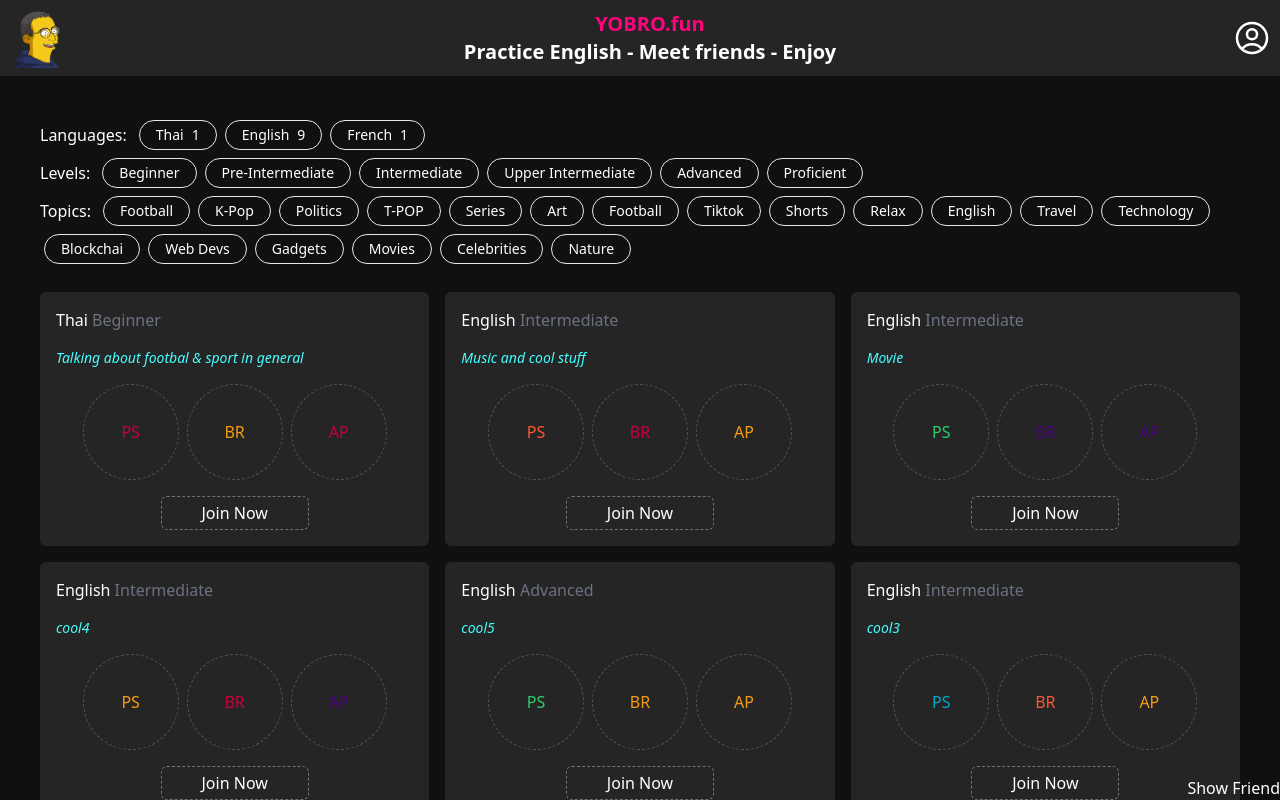
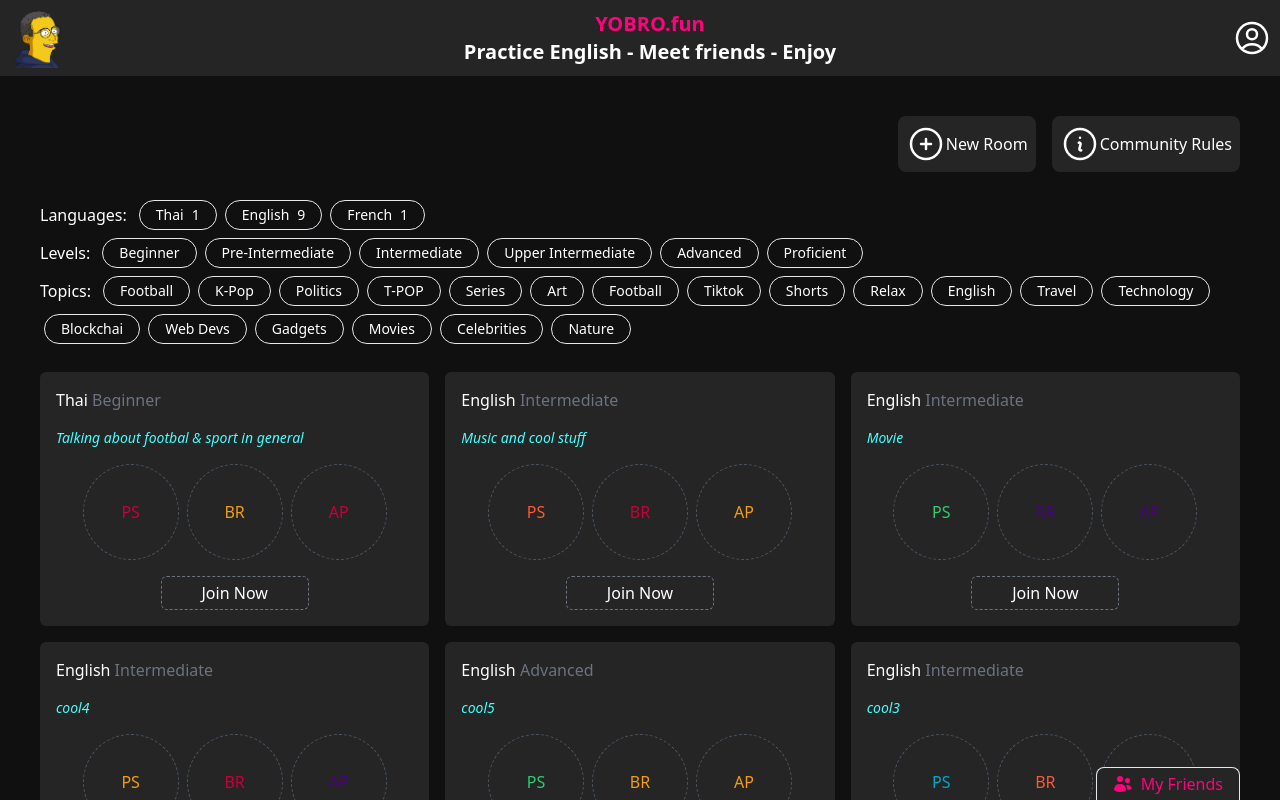
Before and after one commit to goffxnca/yallyo-web, a Next.js app: page / in a window 1280 px wide. Shown: the top 800 px of the page. Built offline with nearby package versions, Linux system fonts and the light colour scheme.

Commit message:
adjust friend list

```diff
--- a/src/components/Avatar.tsx
+++ b/src/components/Avatar.tsx
@@ -4,11 +4,15 @@ import { useEffect, useState } from "react";
 
 interface Props {
   name: string;
+  size: "sm" | "md" | "lg";
 }
 
-const Avatar = ({ name }: Props) => {
+const Avatar = ({ name, size }: Props) => {
   const nameAbbr = convertFullnameToAbbr(name);
   const [bgColor, setBgColor] = useState("white");
+
+  const avatarSize =
+    size === "sm" ? "w-10 h-10" : size === "md" ? "w-16 h-16" : "w-24 h-24";
 
   useEffect(() => {
     const randomBgColor = getRandomColor();
@@ -16,7 +20,7 @@ const Avatar = ({ name }: Props) => {
   }, []);
   return (
     <li
-      className={`flex justify-center items-center text-white w-24 h-24  rounded-full border border-dashed border-gray-600 hover:scale-105`}
+      className={`flex justify-center items-center text-white ${avatarSize} rounded-full border border-dashed border-gray-600 hover:scale-105`}
       style={{ color: bgColor }}
     >
       <div>{nameAbbr}</div>
--- a/src/components/Forms/NewRoomForm.tsx
+++ b/src/components/Forms/NewRoomForm.tsx
@@ -6,6 +6,7 @@ import {
 import Dropdown from "../Uis/Inputs/DropdownInput2";
 import TextInput from "../Uis/Inputs/TextInput";
 import DropdownInput from "../Uis/Inputs/DropodownInput";
+import { FormEventHandler } from "react";
 
 /*
   This example requires some changes to your config:
@@ -23,9 +24,11 @@ import DropdownInput from "../Uis/Inputs/DropodownInput";
 */
 
 interface Props {
+  onSubmit: Function;
   emitClose: Function;
 }
-const NewRoomForm = () => {
+
+const NewRoomForm = ({ onSubmit }: Props) => {
   return (
     <div className="p-10 w-[400px]">
       <h2 className="text-2xl my-4 text-accent2 text-center">
@@ -33,7 +36,14 @@ const NewRoomForm = () => {
       </h2>
 
       <div>
-        <form className="space-y-6" action="#" method="POST">
+        <form
+          className="space-y-6"
+          onSubmit={(e: any) => {
+            e.preventDefault();
+            const topic = e.target.topic.value || "";
+            onSubmit(topic);
+          }}
+        >
           <TextInput
             id="topic"
             label="Room Description"
--- a/src/components/Friends/FriendItem.tsx
+++ b/src/components/Friends/FriendItem.tsx
@@ -9,8 +9,8 @@ interface Props {
 const FriendItem = ({ id, name, online }: Props) => {
   return (
     <div className="flex items-center m-2">
-      <Avatar name={name} />
-      <div className="ml-4">{name}</div>
+      <Avatar name={name} size="md" />
+      <div className="ml-4 text-white">{name}</div>
     </div>
   );
 };
--- a/src/components/Friends/Friends.tsx
+++ b/src/components/Friends/Friends.tsx
@@ -21,7 +21,7 @@ const Friends = ({ onEmitClose }: Props) => {
   ];
 
   return (
-    <div className=" fixed right-0 bottom-0 bg-white w-[400px] h-[600px] overflow-y-scroll p-2 border-2 border-gray-500 ">
+    <div className=" fixed right-10 bottom-0 bg-secondary w-[400px] h-[600px] overflow-y-scroll p-2 border  rounded-lg shadow-2xl ">
       {/* Top Controls */}
       <div className="flex">
         <div>People</div>
--- /dev/null
+++ b/src/components/Layouts/HeaderControls.tsx
@@ -0,0 +1,36 @@
+import {
+  InformationCircleIcon,
+  PlusCircleIcon,
+} from "@heroicons/react/24/outline";
+
+interface Props {
+  onClickCreateRoom: Function;
+}
+
+const HeaderControls = ({ onClickCreateRoom }: Props) => {
+  return (
+    <div className="flex gap-x-4 justify-end">
+      <div
+        className="flex items-center text-white group cursor-pointer bg-secondary p-2 rounded-lg"
+        onClick={() => {
+          onClickCreateRoom();
+        }}
+      >
+        <PlusCircleIcon className="h-10 w-10 group-hover:text-accent2" />
+        <span className="group-hover:text-accent2">New Room</span>
+      </div>
+
+      <div
+        className="flex items-center text-white group cursor-pointer bg-secondary p-2 rounded-lg"
+        onClick={() => {
+          onClickCreateRoom();
+        }}
+      >
+        <InformationCircleIcon className="h-10 w-10 group-hover:text-accent2" />
+        <span className="group-hover:text-accent2">Community Rules</span>
+      </div>
+    </div>
+  );
+};
+
+export default HeaderControls;
--- a/src/components/Layouts/PillItem.tsx
+++ b/src/components/Layouts/PillItem.tsx
@@ -7,7 +7,7 @@ interface Props {
 const PillItem = ({ title, count, active, onEmitSelect }: Props) => {
   return (
     <div
-      className={`border px-4 py-1 my-1 text-sm select-none rounded-full mx-1 cursor-pointer  text-white hover:bg-accent2 delay-100 transition-all ${
+      className={`border px-4 py-1 my-1 text-sm select-none rounded-full mx-1 cursor-pointer  text-white hover:text-accent2 delay-100 transition-all ${
         active && "bg-accent1 scale-105"
       }`}
       onClick={() => {
--- a/src/components/RoomItem.tsx
+++ b/src/components/RoomItem.tsx
@@ -14,7 +14,7 @@ const RoomItem = ({ desc, id, language, level, joiners }: Props) => {
       <div className=" text-accent2 text-sm italic">{desc}</div>
       <ul className="flex justify-center gap-2">
         {joiners.map((joiner) => (
-          <Avatar key={joiner} name={joiner} />
+          <Avatar key={joiner} name={joiner} size="lg" />
         ))}
       </ul>
       <Link
--- a/src/pages/index.tsx
+++ b/src/pages/index.tsx
@@ -1,13 +1,14 @@
 import Friends from "@/components/Friends/Friends";
 import PillItem from "@/components/Layouts/PillItem";
 import RoomList from "@/components/RoomList";
-import { fetchRooms } from "@/services/roomService";
-import Image from "next/image";
+import { fetchRooms, addRoom } from "@/services/roomService";
 import { useState } from "react";
 import * as _ from "lodash";
 import Header from "@/components/Layouts/Header";
 import Modal from "@/components/Modals/Modal";
 import NewRoomForm from "@/components/Forms/NewRoomForm";
+import HeaderControls from "@/components/Layouts/HeaderControls";
+import { UsersIcon } from "@heroicons/react/20/solid";
 
 const Home = () => {
   const [showFriendPopup, setShowFriendPopup] = useState<boolean>(false);
@@ -50,8 +51,18 @@ const Home = () => {
     { id: "t19", name: "Nature" },
   ];
 
+  const toggleFriendsPopup = () => {
+    setShowFriendPopup(!showFriendPopup);
+  };
+
   return (
     <main className="p-10 grid gap-y-6 bg-primary">
+      <HeaderControls
+        onClickCreateRoom={() => {
+          setShowNewRoomFormModal(true);
+        }}
+      />
+      {/* <hr /> */}
       <div>
         <div className="flex flex-wrap items-center">
           {/* <div className="text-white">
@@ -94,16 +105,20 @@ const Home = () => {
         </div>
       </div>
 
+      {/* <hr /> */}
       <RoomList rooms={rooms}></RoomList>
       {showFriendPopup && (
         <Friends onEmitClose={() => setShowFriendPopup(false)} />
       )}
-      <button
-        className=" fixed bottom-0 right-0 text-white"
-        onClick={() => setShowFriendPopup(true)}
+      <div
+        className="fixed bottom-0 right-10 bg-secondary px-4 py-1 rounded-t-lg  text-accent1 hover:text-accent2 border border-b-0 cursor-pointer select-none"
+        onClick={toggleFriendsPopup}
       >
-        Show Friend
-      </button>
+        <div className="flex gap-x-2 justify-center items-center">
+          <UsersIcon className="h-5 w-5" />
+          <span className="text-md">My Friends</span>
+        </div>
+      </div>
 
       {showNewRoomFormModal && (
         <Modal
@@ -112,7 +127,17 @@ const Home = () => {
             setShowNewRoomFormModal(false);
           }}
         >
-          <NewRoomForm />
+          <NewRoomForm
+            onSubmit={(topic) => {
+              addRoom({
+                id: "cokwf",
+                desc: "topic",
+                language: "Frence",
+                level: "",
+                joiners: [],
+              });
+            }}
+          />
         </Modal>
       )}
     </main>
--- a/src/services/roomService.ts
+++ b/src/services/roomService.ts
@@ -92,4 +92,4 @@ const addRoom = (room: Room) => {
   return ROOMS.push(room);
 };
 
-export { fetchRooms, fetchRoomById };
+export { fetchRooms, fetchRoomById, addRoom };
```
